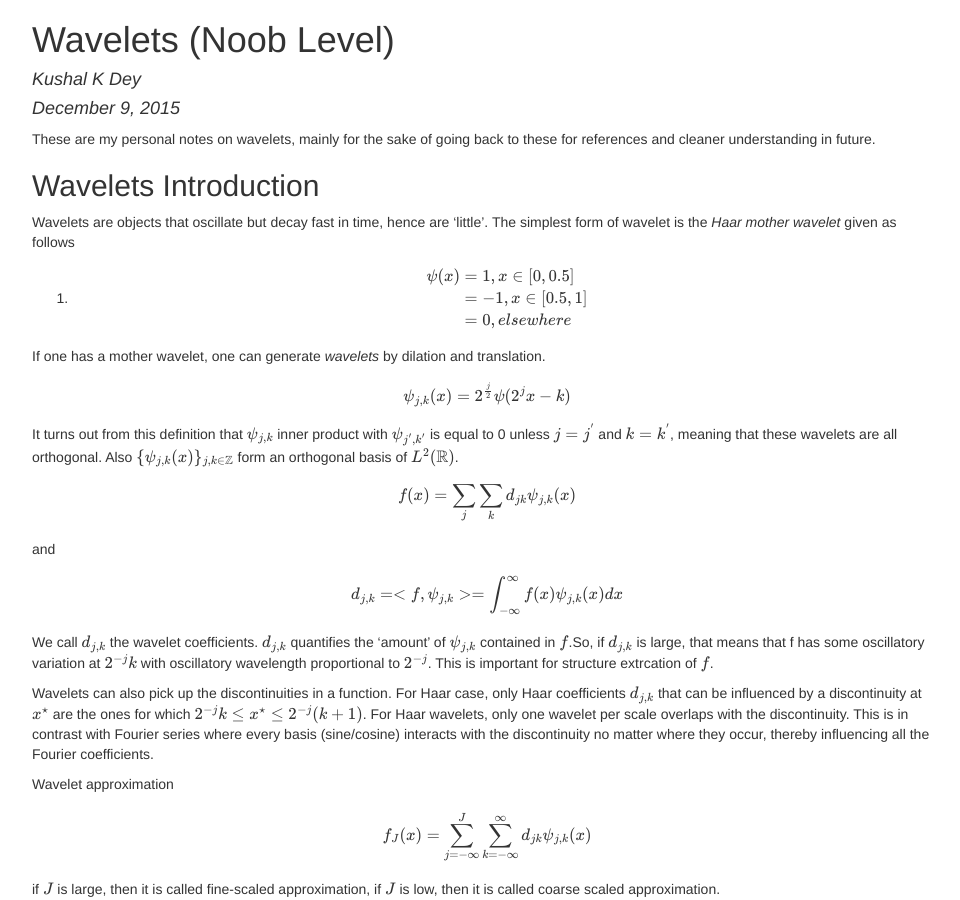
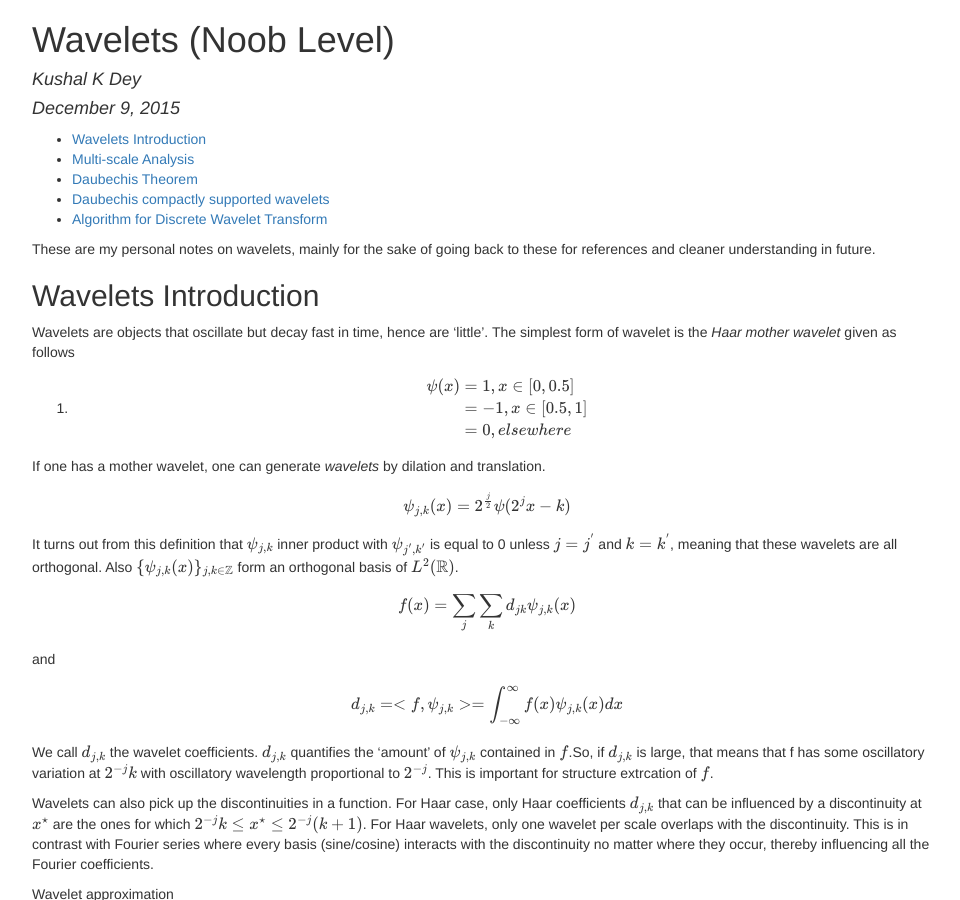
Before and after one commit to kkdey/wave-sfa, a Jekyll site: the page project/src/wavelets_intro.html, which Jekyll copies as it is, in a window 1280 px wide and 900 px high. Shown: the whole window, without its empty margins (153-1113 px from the left). Built offline with Jekyll 4.4.1, drawn with Linux system fonts in a browser that asks for light colours; formulas are drawn with MathJax 3.

Commit message:
further changes

```diff
--- a/project/src/wavelets_intro.Rmd
+++ b/project/src/wavelets_intro.Rmd
@@ -2,7 +2,9 @@
 title: 'Wavelets (Noob Level)'
 author: "Kushal K Dey"
 date: "December 9, 2015"
-output: html_document
+output:
+  html_document:
+    toc: true
 ---
 
 These are my personal notes on wavelets, mainly for the sake of going back to these for references and cleaner understanding in future.
--- a/project/src/wavelets_intro.html
+++ b/project/src/wavelets_intro.html
@@ -66,6 +66,15 @@ img {
 <h4 class="date"><em>December 9, 2015</em></h4>
 </div>
 
+<div id="TOC">
+<ul>
+<li><a href="#wavelets-introduction">Wavelets Introduction</a></li>
+<li><a href="#multi-scale-analysis">Multi-scale Analysis</a></li>
+<li><a href="#daubechis-theorem">Daubechis Theorem</a></li>
+<li><a href="#daubechis-compactly-supported-wavelets">Daubechis compactly supported wavelets</a></li>
+<li><a href="#algorithm-for-discrete-wavelet-transform">Algorithm for Discrete Wavelet Transform</a></li>
+</ul>
+</div>
 
 <p>These are my personal notes on wavelets, mainly for the sake of going back to these for references and cleaner understanding in future.</p>
 <div id="wavelets-introduction" class="section level2">
```
